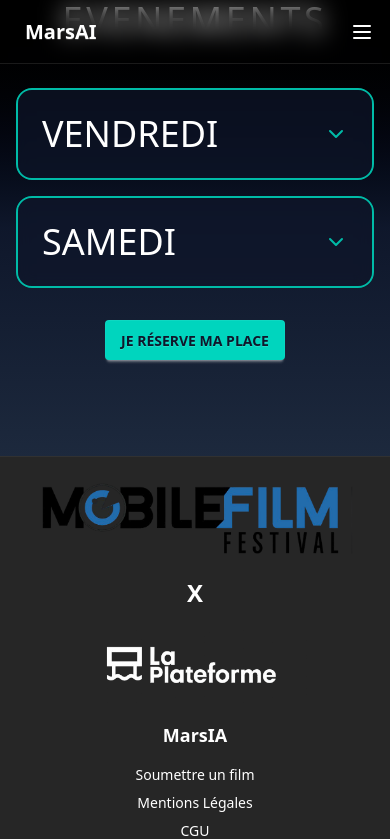
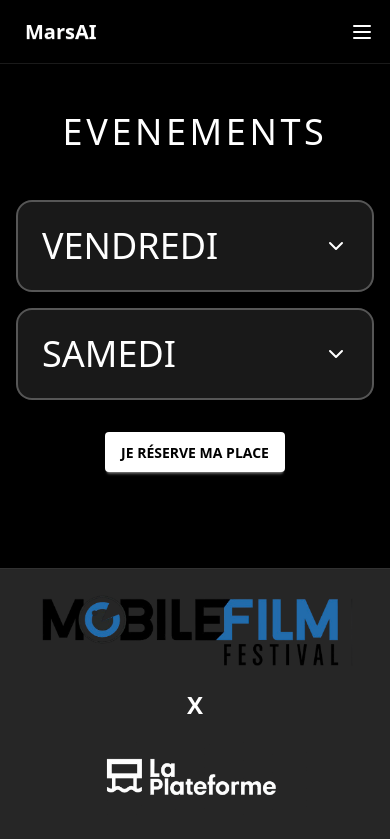
Before and after one commit to thibaut-matian/marsai, a React app in the folder frontend/: page /planning in a window 390 px wide. Shown: the top 839 px of the page. Built offline with nearby package versions, Linux system fonts and the light colour scheme; the HTML template or start-up script is replaced by a standard one.

Commit message:
ajustement du titre et de la DA (mettez des images/GIF dans vos approbations svp c:)

```diff
--- a/frontend/src/pages/Planning.jsx
+++ b/frontend/src/pages/Planning.jsx
@@ -14,10 +14,10 @@
     } = useEventPlanning();
 
     const EventCard = ({ event }) => (
-        <div className="group card bg-base-800/50 border border-cyan-500/30 shadow-md cursor-pointer hover:border-cyan-400 hover:bg-cyan-950/40 hover:shadow-lg transition-all duration-300">
+        <div className="group card bg-white/5 border border-white/20 shadow-md cursor-pointer hover:border-white/40 hover:bg-white/10 hover:shadow-lg transition-all duration-300">
             <div className="card-body p-4">
                 <div className="flex gap-4 items-center">
-                    <div className="avatar overflow-hidden rounded border border-cyan-500/50 group-hover:border-cyan-400 transition-colors">
+                    <div className="avatar overflow-hidden rounded border border-white/30 group-hover:border-white/50 transition-colors">
                         <div className="w-24 h-16">
                             <img src={event.image}
                                 alt={event.title}
@@ -25,9 +25,9 @@
                         </div>
                     </div>
                     <div className="flex-1">
-                        <h3 className="card-title text-sm text-cyan-400 group-hover:text-cyan-300 transition-colors line-clamp-1">{event.title}</h3>
-                        <p className="text-xs text-gray-400 group-hover:text-cyan-300 transition-colors font-semibold">{event.time}</p>
-                        <p className="text-xs text-gray-500 group-hover:text-gray-300 mt-1 transition-colors line-clamp-2">{event.description}</p>
+                        <h3 className="card-title text-sm text-white group-hover:text-white transition-colors line-clamp-1">{event.title}</h3>
+                        <p className="text-xs text-gray-400 group-hover:text-gray-300 transition-colors font-semibold">{event.time}</p>
+                        <p className="text-xs text-gray-500 group-hover:text-gray-400 mt-1 transition-colors line-clamp-2">{event.description}</p>
                     </div>
                 </div>
             </div>
@@ -35,10 +35,10 @@
     );
 
     const SaturdayEventCard = ({ event }) => (
-        <div className="group card bg-base-800/50 border border-cyan-500/30 shadow-md cursor-pointer hover:border-cyan-400 hover:bg-cyan-950/40 hover:shadow-lg transition-all duration-300">
+        <div className="group card bg-white/5 border border-white/20 shadow-md cursor-pointer hover:border-white/40 hover:bg-white/10 hover:shadow-lg transition-all duration-300">
             <div className="card-body p-4">
                 <div className="flex gap-4 items-center">
-                    <div className="avatar overflow-hidden rounded border border-cyan-500/50 group-hover:border-cyan-400 transition-colors">
+                    <div className="avatar overflow-hidden rounded border border-white/30 group-hover:border-white/50 transition-colors">
                         <div className="w-24 h-16">
                             <img src={event.image}
                                 alt={event.title}
@@ -46,9 +46,9 @@
                         </div>
                     </div>
                     <div className="flex-1">
-                        <h3 className="card-title text-sm text-cyan-400 group-hover:text-cyan-300 transition-colors line-clamp-1">{event.title}</h3>
-                        <p className="text-xs text-gray-400 group-hover:text-cyan-300 transition-colors font-semibold">{event.time}</p>
-                        <p className="text-xs text-gray-500 group-hover:text-gray-300 mt-1 transition-colors line-clamp-2">{event.description}</p>
+                        <h3 className="card-title text-sm text-white group-hover:text-white transition-colors line-clamp-1">{event.title}</h3>
+                        <p className="text-xs text-gray-400 group-hover:text-gray-300 transition-colors font-semibold">{event.time}</p>
+                        <p className="text-xs text-gray-500 group-hover:text-gray-400 mt-1 transition-colors line-clamp-2">{event.description}</p>
                     </div>
                 </div>
             </div>
@@ -56,7 +56,7 @@
     );
 
     return (
-        <div className="text-white bg-gradient-to-b from-black via-slate-900 to-slate-800">
+        <div className="text-white bg-black">
             <style>{`
                 .scrollable-events {
                     scrollbar-color: transparent transparent;
@@ -65,7 +65,7 @@
                 }
 
                 .scrollable-events:hover {
-                    scrollbar-color: #06b6d4 #1e293b;
+                    scrollbar-color: #ffffff #000000;
                 }
 
                 /* Pour Chrome/Edge */
@@ -85,10 +85,10 @@
                 }
 
                 .scrollable-events:hover::-webkit-scrollbar-thumb {
-                    background: #06b6d4;
+                    background: #ffffff;
                 }
             `}</style>
-            <div className="container mx-auto px-4 pb-12">
+            <div className="container mx-auto px-4 pb-12 pt-28">
                 <h1 className="text-4xl md:text-5xl font-light text-center mb-12 tracking-widest">
                     EVENEMENTS
                 </h1>
@@ -97,27 +97,27 @@
                     {/* MOBILE: ACCORDION / DESKTOP: GRID */}
                     <div className="space-y-4 md:grid md:grid-cols-2 md:gap-6 md:space-y-0">
                         {/* VENDREDI */}
-                        <div className="border-2 border-teal-500 rounded-2xl bg-slate-900/40 backdrop-blur overflow-hidden">
+                        <div className="border-2 border-white/30 rounded-2xl bg-white/5 backdrop-blur overflow-hidden">
                             {/* MOBILE ACCORDION HEADER */}
                             <button
                                 onClick={toggleFriday}
-                                className="w-full p-6 text-left bg-slate-900/50 hover:bg-slate-900/70 transition flex justify-between items-center md:hidden"
+                                className="w-full p-6 text-left bg-white/5 hover:bg-white/10 transition flex justify-between items-center md:hidden"
                             >
                                 <h1 className="text-4xl font-normal">VENDREDI</h1>
-                                <span className={`text-teal-500 text-2xl transition duration-300 transform ${fridayOpen ? 'rotate-180' : ''}`}>
+                                <span className={`text-white text-2xl transition duration-300 transform ${fridayOpen ? 'rotate-180' : ''}`}>
                                     <ChevronDown />
                                 </span>
                             </button>
 
                             {/* DESKTOP HEADER */}
-                            <div className="hidden md:block p-6 bg-slate-900/50">
+                            <div className="hidden md:block p-6 bg-white/5">
                                 <h1 className="text-4xl font-normal text-center">VENDREDI</h1>
-                                <hr className="border-teal-500/80 mt-4" />
+                                <hr className="border-white/30 mt-4" />
                             </div>
 
                             {/* CONTENT: MOBILE ACCORDION / DESKTOP ALWAYS VISIBLE */}
                             {(fridayOpen || isDesktop) && (
-                                <div className="p-6 border-t border-teal-500/80 md:border-t-0 flex flex-col">
+                                <div className="p-6 border-t border-white/30 md:border-t-0 flex flex-col">
                                     <div className="space-y-3 max-h-96 overflow-y-scroll pr-2 scrollable-events">
                                         {fridayEvents.map((event) => (
                                             <div key={event.id}>
@@ -130,27 +130,27 @@
                         </div>
 
                         {/* SAMEDI */}
-                        <div className="border-2 border-teal-500 rounded-2xl bg-slate-900/40 backdrop-blur overflow-hidden">
+                        <div className="border-2 border-white/30 rounded-2xl bg-white/5 backdrop-blur overflow-hidden">
                             {/* MOBILE ACCORDION HEADER */}
                             <button
                                 onClick={toggleSaturday}
-                                className="w-full p-6 text-left bg-slate-900/50 hover:bg-slate-900/70 transition flex justify-between items-center md:hidden"
+                                className="w-full p-6 text-left bg-white/5 hover:bg-white/10 transition flex justify-between items-center md:hidden"
                             >
                                 <h1 className="text-4xl font-normal">SAMEDI</h1>
-                                <span className={`text-teal-500 text-2xl transition transform duration-300 ${saturdayOpen ? 'rotate-180' : ''}`}>
+                                <span className={`text-white text-2xl transition transform duration-300 ${saturdayOpen ? 'rotate-180' : ''}`}>
                                     <ChevronDown />
                                 </span>
                             </button>
 
                             {/* DESKTOP HEADER */}
-                            <div className="hidden md:block p-6 bg-slate-900/50">
+                            <div className="hidden md:block p-6 bg-white/5">
                                 <h1 className="text-4xl font-normal text-center">SAMEDI</h1>
-                                <hr className="border-teal-500/80 mt-4" />
+                                <hr className="border-white/30 mt-4" />
                             </div>
 
                             {/* CONTENT: MOBILE ACCORDION / DESKTOP ALWAYS VISIBLE */}
                             {(saturdayOpen || isDesktop) && (
-                                <div className="p-6 border-t border-teal-500/80 md:border-t-0 flex flex-col">
+                                <div className="p-6 border-t border-white/30 md:border-t-0 flex flex-col">
                                     <div className="space-y-3 max-h-96 overflow-y-scroll pr-2 scrollable-events">
                                         {saturdayEvents.map((event) => (
                                             <div key={event.id}>
@@ -165,7 +165,7 @@
                 </div>
 
                 <div className="flex justify-center pb-12">
-                    <button className="btn bg-teal-400 to-teal-600 border-none text-slate-900 font-semibold hover:scale-105 transition transform">
+                    <button className="btn bg-white text-black border-none font-semibold hover:bg-white/80 transition">
                         JE RÉSERVE MA PLACE
                     </button>
                 </div>
```
